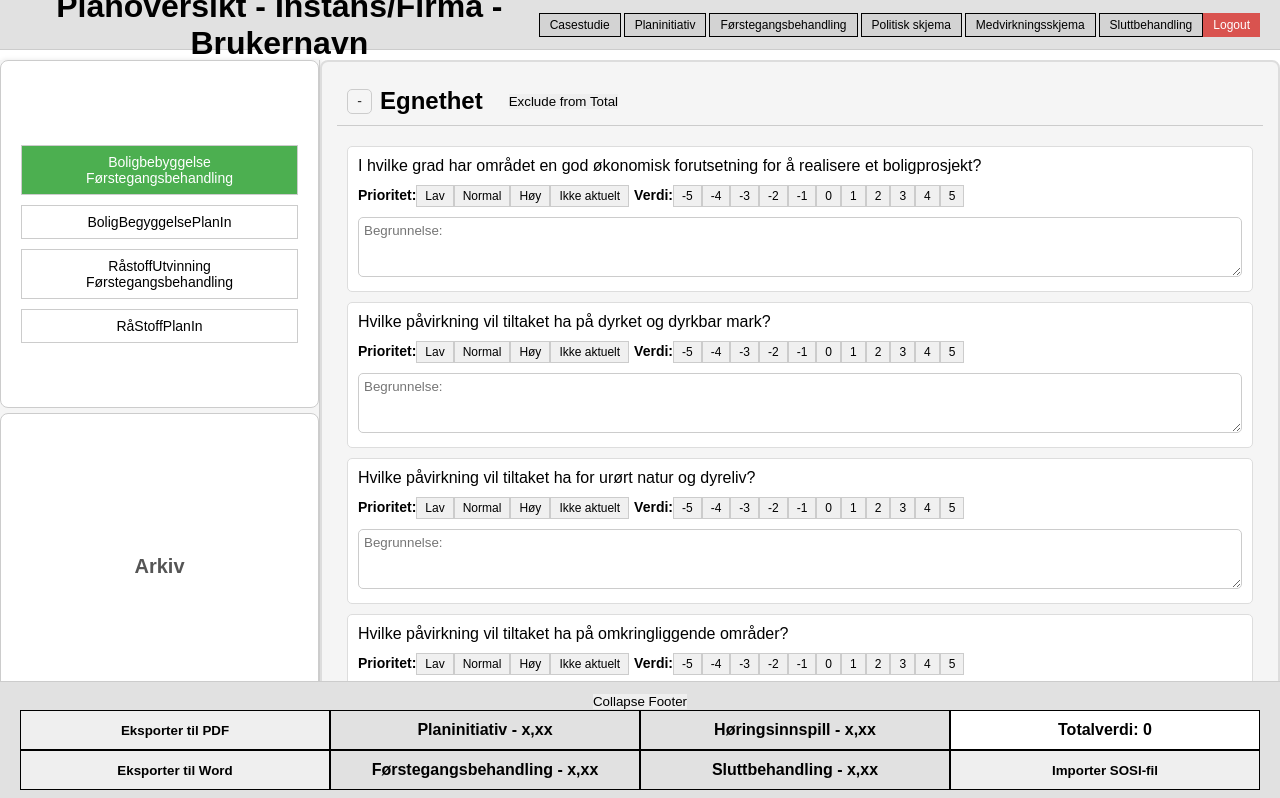
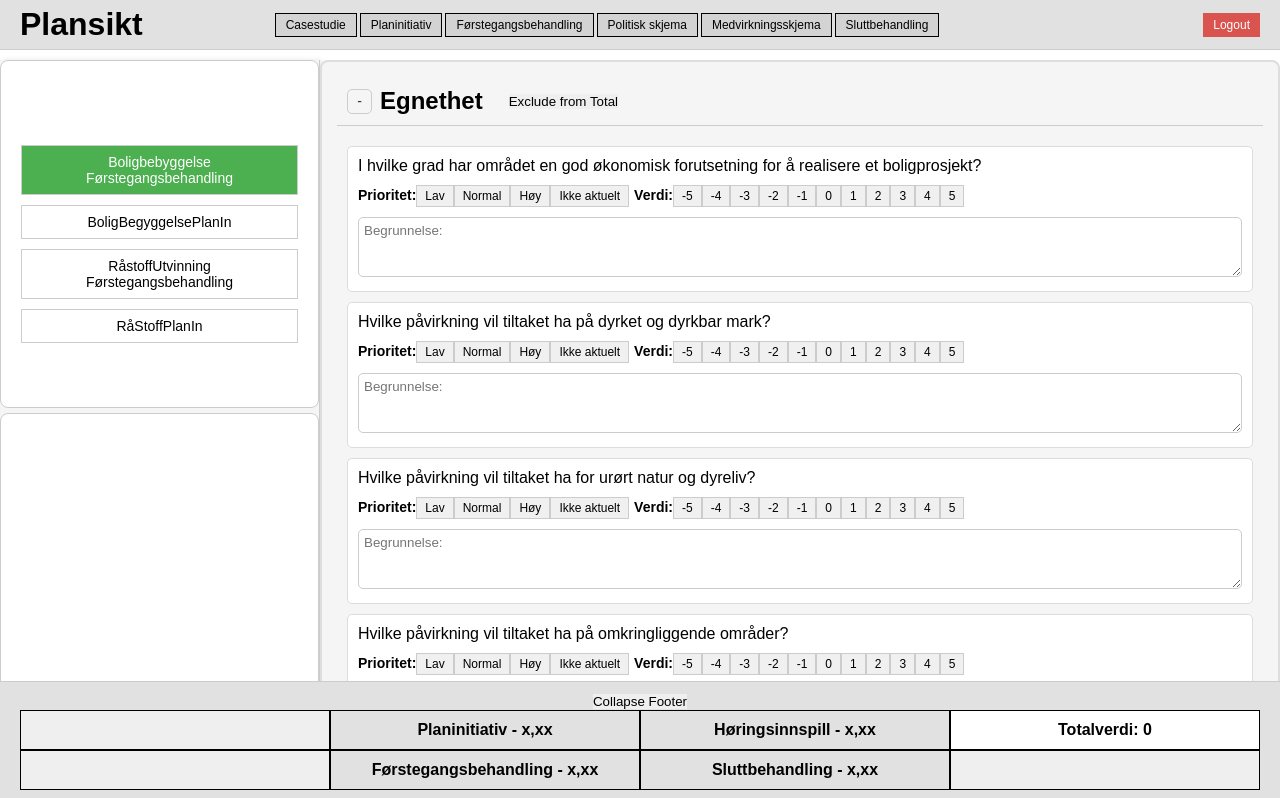
Before and after one commit to Jakob2205/byplanleggingsprosjekt-clean, a React (Vite) app: page / in a window 1280 px wide. Shown: the top 798 px of the page. Built offline with nearby package versions, Linux system fonts and the light colour scheme.

Commit message:
Fjernet unødvendig tekst

```diff
--- a/src/components/Footer.jsx
+++ b/src/components/Footer.jsx
@@ -16,7 +16,7 @@ const Footer = ({ totalScore }) => {
       {!collapsed && (
         <>
           <div className="footer-row">
-            <button className="footer-box export-pdf">Eksporter til PDF</button>
+            <button className="footer-box export-pdf"></button>
             <div className="footer-box planinitiatv">Planinitiativ - x,xx</div>
             <div className="footer-box horingsinnpill">Høringsinnspill - x,xx</div>
             <div className="footer-box totalverdi">
@@ -24,14 +24,14 @@ const Footer = ({ totalScore }) => {
             </div>
           </div>
           <div className="footer-row">
-            <button className="footer-box export-word">Eksporter til Word</button>
+            <button className="footer-box export-word"></button>
             <div className="footer-box forstegangsbehandling">
               Førstegangsbehandling - x,xx
             </div>
             <div className="footer-box sluttbehandling">
               Sluttbehandling - x,xx
             </div>
-            <button className="footer-box import-sosi">Importer SOSI-fil</button>
+            <button className="footer-box import-sosi"></button>
           </div>
         </>
       )}
--- a/src/components/Header.jsx
+++ b/src/components/Header.jsx
@@ -20,7 +20,7 @@ const Header = () => {
 
   return (
     <header className="header-container">
-      <h1>Planoversikt - Instans/Firma - Brukernavn</h1>
+      <h1>Plansikt</h1>
       <div className="tabs">
         <div>Casestudie</div>
         <div>Planinitiativ</div>
--- a/src/components/Sidebar.jsx
+++ b/src/components/Sidebar.jsx
@@ -9,7 +9,6 @@ const Sidebar = ({ selectedForm, onSelectForm }) => {
         <FormSelector selectedForm={selectedForm} onSelectForm={onSelectForm} />
       </div>
       <div className="sidebar-bottom">
-        Arkiv
       </div>
     </aside>
   );
```
